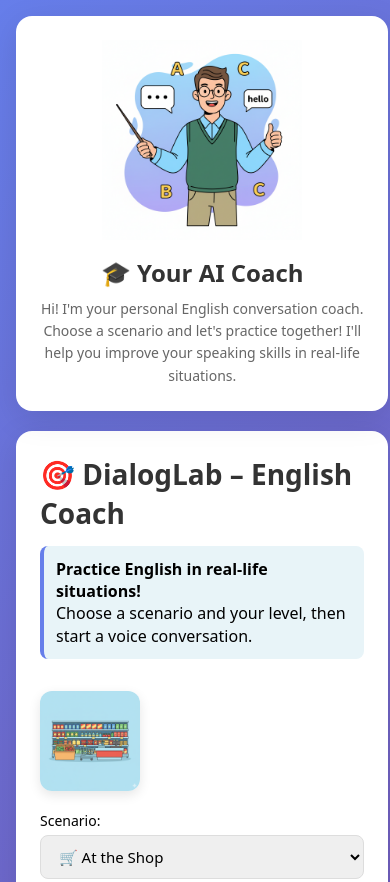
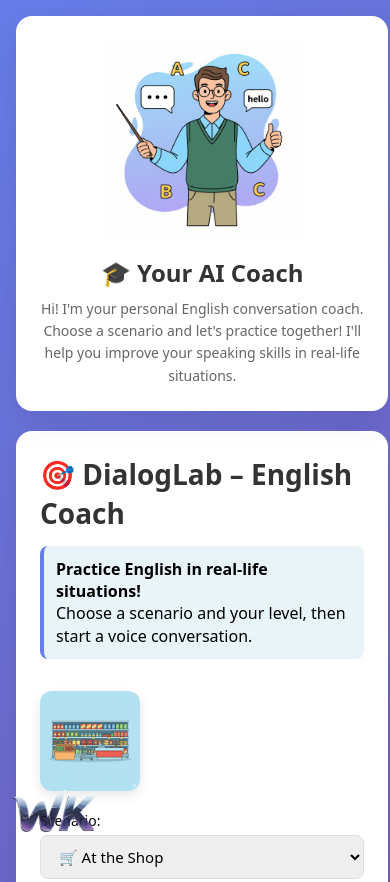
Before and after one commit to WIlski54/dialoglab-english-coach, a website: page public/index.html in a window 390 px wide. Shown: the top 882 px of the page. Drawn offline with Linux system fonts and the light colour scheme.

Commit message:
Update index.html

```diff
--- a/public/index.html
+++ b/public/index.html
@@ -280,6 +280,30 @@
         height: 100px;
       }
     }
+
+    /* Logo am unteren linken Rand */
+    .footer-logo {
+      position: fixed;
+      bottom: 16px;
+      left: 16px;
+      width: 150px;
+      height: auto;
+      z-index: 100;
+      opacity: 0.9;
+      transition: opacity 0.3s ease;
+    }
+
+    .footer-logo:hover {
+      opacity: 1;
+    }
+
+    @media (max-width: 768px) {
+      .footer-logo {
+        width: 100px;
+        bottom: 12px;
+        left: 12px;
+      }
+    }
   </style>
 </head>
 <body>
@@ -349,6 +373,9 @@
     </div>
   </div>
 
+  <!-- Logo am unteren linken Rand -->
+  <img src="/LogoWK.png" alt="Logo" class="footer-logo">
+
   <script src="./client.js"></script>
   <script>
     // Voice hint anzeigen wenn connected
```
